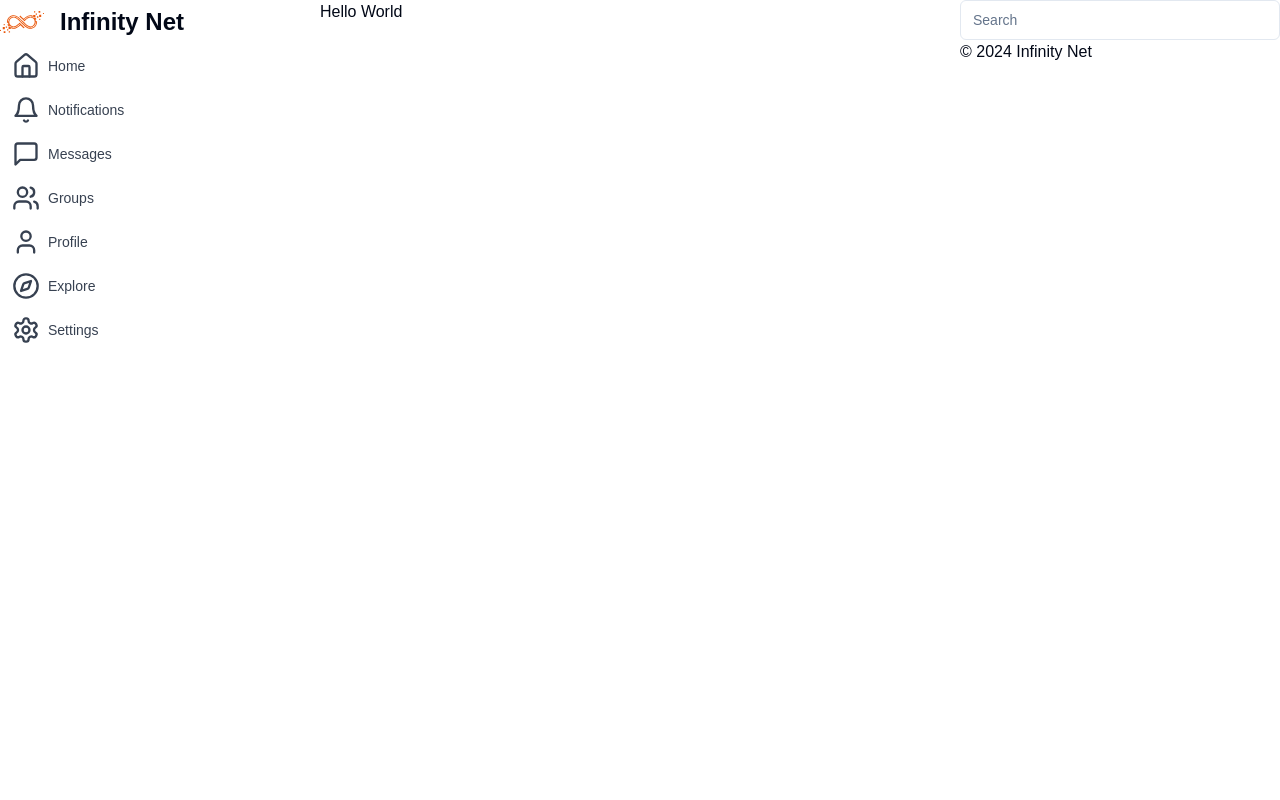
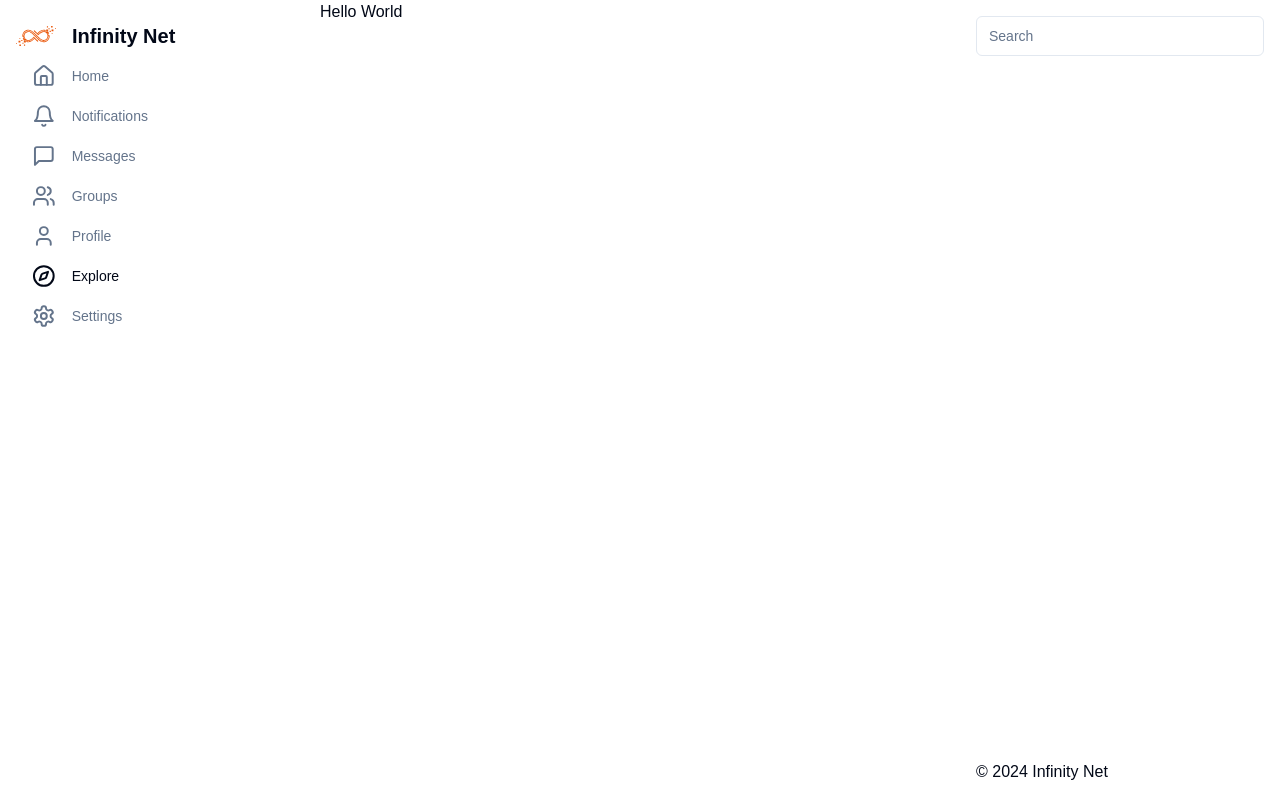
Before and after one commit to TheInfinityNet/next-client, a Next.js app: page / in a window 1280 px wide. Built offline with nearby package versions, Linux system fonts and the light colour scheme.

Commit message:
feat: add responsive sidebar

```diff
--- a/src/app/(main)/layout.tsx
+++ b/src/app/(main)/layout.tsx
@@ -7,9 +7,9 @@ export default function Layout({ children }: { children: React.ReactNode }) {
   return (
     <div className="h-full">
       <main className="flex w-full mx-auto md:grid sm:grid-cols-[auto_1fr] lg:grid-cols-[auto_1fr_auto]">
-        <aside className="hidden  sm:block sm:w-20 lg:w-80">
+        <aside className="hidden sm:block sm:w-20 lg:w-80 p-4">
           <NavigationTitle />
-          <NavigationSidebar />
+          <NavigationSidebar collapsable />
         </aside>
         <div className="w-full min-h-screen">
           <div className="min-h-[calc(100vh-3.5rem)] sm:min-h-screen w-full max-w-screen-md mx-auto">
--- a/src/components/layout/additional-sidebar.tsx
+++ b/src/components/layout/additional-sidebar.tsx
@@ -2,11 +2,12 @@ import { Input } from "../ui/input";
 
 export function AdditionalSidebar() {
   return (
-    <>
+    <div className="h-full flex flex-col p-4">
       <Input placeholder="Search" />
-      <footer>
+      <div className="flex-1" />
+      <footer className="">
         <span>© 2024 Infinity Net</span>
       </footer>
-    </>
+    </div>
   );
 }
--- a/src/components/layout/navigation-mobile.tsx
+++ b/src/components/layout/navigation-mobile.tsx
@@ -12,7 +12,7 @@ import { NavigationSidebar } from "./navigation-sidebar";
 
 export function NavigationMobile() {
   return (
-    <div className="flex justify-between">
+    <div className="border-t-border border-t grid grid-cols-4 h-14 place-items-center">
       {[
         {
           href: "/explore",
@@ -30,7 +30,7 @@ export function NavigationMobile() {
           icon: HomeIcon,
         },
       ].map((item) => (
-        <Button variant={"ghost"} key={item.title} size="icon" asChild>
+        <Button variant={"ghost"} key={item.title} asChild>
           <Link href={item.href}>
             <item.icon className="size-7" />
           </Link>
@@ -39,7 +39,7 @@ export function NavigationMobile() {
 
       <Sheet>
         <SheetTrigger asChild>
-          <Button variant={"ghost"} size="icon">
+          <Button variant={"ghost"}>
             <MenuIcon className="size-7" />
           </Button>
         </SheetTrigger>
--- a/src/components/layout/navigation-sidebar.tsx
+++ b/src/components/layout/navigation-sidebar.tsx
@@ -1,3 +1,4 @@
+import { cn } from "@/lib/utils";
 import {
   BellIcon,
   HomeIcon,
@@ -6,59 +7,85 @@ import {
   UsersIcon,
   UserIcon,
   CompassIcon,
+  SearchIcon,
+  SunIcon,
 } from "lucide-react";
 import Link from "next/link";
+import { Button } from "../ui/button";
+import { useCurrentUserProfile } from "@/hooks/use-current-user-profile-store";
 
-export function NavigationSidebar() {
-  return (
-    <nav>
-      {[
-        {
-          title: "Home",
-          href: "/",
-          icon: HomeIcon,
-        },
+interface NavItem {
+  title: string;
+  href: string;
+  icon: React.ComponentType<{ className?: string }>;
+  requiresAuth?: boolean;
+  hideOnDesktop?: boolean;
+}
+
+const navItems: NavItem[] = [
+  { title: "Home", href: "/", icon: HomeIcon, requiresAuth: true },
+  { title: "Search", href: "/search", icon: SearchIcon, hideOnDesktop: true },
   {
     title: "Notifications",
     href: "/notifications",
     icon: BellIcon,
+    requiresAuth: true,
   },
   {
     title: "Messages",
     href: "/messages",
     icon: MessageSquareIcon,
+    requiresAuth: true,
   },
-        {
-          title: "Groups",
-          href: "/groups",
-          icon: UsersIcon,
-        },
-        {
-          title: "Profile",
-          href: "/profile",
-          icon: UserIcon,
-        },
-        {
-          title: "Explore",
-          href: "/explore",
-          icon: CompassIcon,
-        },
+  { title: "Groups", href: "/groups", icon: UsersIcon, requiresAuth: true },
+  { title: "Profile", href: "/profile", icon: UserIcon, requiresAuth: true },
+  { title: "Explore", href: "/explore", icon: CompassIcon },
   {
     title: "Settings",
     href: "/settings",
     icon: SettingsIcon,
+    requiresAuth: true,
   },
-      ].map((item) => (
-        <Link
-          key={item.title}
-          href={item.href}
-          className="flex items-center gap-2 rounded-md px-3 py-2 text-sm font-medium text-gray-700 hover:bg-gray-200 hover:text-gray-900 dark:text-gray-400 dark:hover:bg-gray-700 dark:hover:text-gray-50"
-          prefetch={false}
+  { title: "Theme", href: "/theme", icon: SunIcon, hideOnDesktop: true },
+];
+
+export const NavigationSidebar: React.FC<{ collapsable?: boolean }> = ({
+  collapsable,
+}) => {
+  const currentUserProfile = useCurrentUserProfile();
+
+  return (
+    <nav className="grid">
+      {navItems.map(
+        ({ title, href, icon: Icon, requiresAuth, hideOnDesktop }) => {
+          const isAuthDisabled = requiresAuth && !currentUserProfile;
+
+          return (
+            <Button
+              variant="ghost"
+              key={title}
+              asChild
+              className={cn(
+                "gap-4",
+                isAuthDisabled && "text-muted-foreground pointer-events-none",
+                hideOnDesktop && "xl:hidden",
+              )}
             >
-          <item.icon className="size-7" />
-          <span className="hidden lg:inline-block">{item.title}</span>
+              <Link href={href} prefetch={false}>
+                <Icon className="size-7" />
+                <span
+                  className={cn(
+                    "w-full text-start",
+                    collapsable ? "hidden lg:inline" : "lg:inline",
+                  )}
+                >
+                  {title}
+                </span>
               </Link>
-      ))}
+            </Button>
+          );
+        },
+      )}
     </nav>
   );
-}
+};
--- a/src/components/layout/navigation-title.tsx
+++ b/src/components/layout/navigation-title.tsx
@@ -4,17 +4,17 @@ import Logo from "@/assets/logo.svg";
 
 export function NavigationTitle() {
   return (
-    <Link href="/" className="flex gap-4">
-      <div className="aspect-square size-11 ">
+    <Link href="/" className="flex gap-4 justify-center">
+      <div className="aspect-square size-10">
         <Image
           src={Logo}
           alt="Logo"
           width={44}
           height={44}
-          className="w-full h-full object-contain"
+          className="w-full h-full object-contain "
         />
       </div>
-      <span className="hidden lg:inline-block text-2xl font-bold my-auto">
+      <span className="hidden lg:inline-block text-xl font-bold my-auto w-full">
         Infinity Net
       </span>
     </Link>
```
Lines whose indentation alone changed are shown as unchanged.
